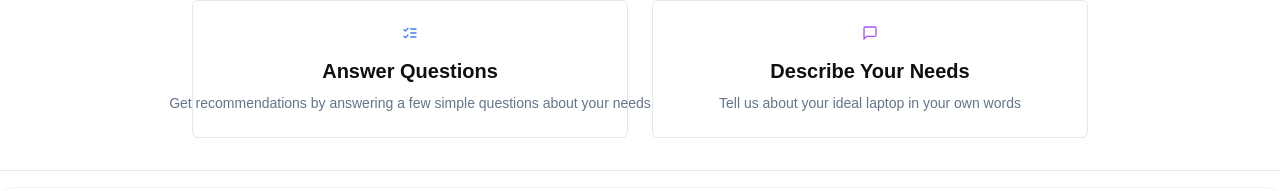
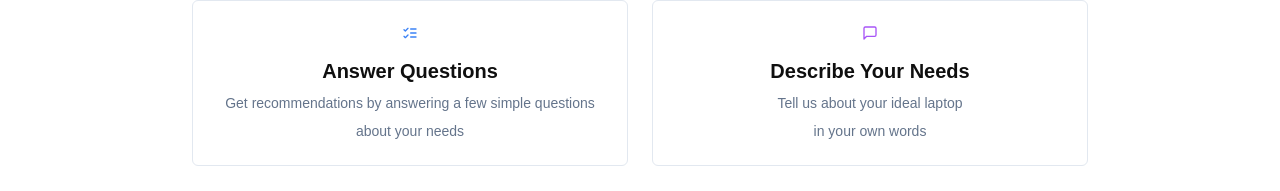
Before and after one commit to samh7/laptopie-nextjs, a Next.js app: page /home in a window 1280 px wide. Shown: the part 397-588 px from the top of the page. Built offline with nearby package versions, Linux system fonts and the light colour scheme; no server answers.

Commit message:
Refactor code

```diff
--- a/src/app/home/page.tsx
+++ b/src/app/home/page.tsx
@@ -1,6 +1,5 @@
 "use client";
 import { useRef, useState } from "react";
-import { BiLoaderCircle } from "react-icons/bi";
 import { HeroSection } from "@/components/home/HeroSection";
 import { QuizAnswers } from "@/lib/interfaces/interfaces";
 import { deleteLaptopsLocalStore, setLaptopsLocalStore } from "@/lib/utils";
@@ -16,10 +15,11 @@ export default function Home() {
   const [activeOption, setActiveOption] = useState("");
 
   const [getRecsName, setGetRecsName] = useState<string>("Get Recommendations");
-  const [submitName, setSubmitName] = useState<string | JSX.Element>("Submit");
+  const [submitName, setSubmitName] = useState("Submit");
 
   const handleUserAnswer = async (data: QuizAnswers) => {
     setGetRecsName("");
+    setSubmitName("")
     const res = await getRecommendations(data as QuizAnswers);
     try {
       deleteLaptopsLocalStore();
@@ -31,21 +31,12 @@ export default function Home() {
     setLaptopsLocalStore(apiReccomendations);
 
     setGetRecsName("Get Recommendations");
+    setSubmitName("Submit")
 
     redirect("/home/recommendations");
   };
   const textAreaRef = useRef<HTMLTextAreaElement>(null);
 
-  const describe = async () => {
-    setSubmitName(<BiLoaderCircle className="text-xl animate-spin" />);
-    const data = textAreaRef.current?.value;
-    const res = await getRecommendations(data as string);
-    const recommendations = res.aai;
-    console.log(res.aai);
-    setLaptopsLocalStore(recommendations);
-    setSubmitName("Submit");
-    redirect("/home/recommendations");
-  };
 
   return (
     <div className="min-h-screen">
@@ -61,11 +52,11 @@ export default function Home() {
       />
       <div className="mt-4">
         <InputOption
-          describe={describe}
-          submitName={submitName}
           activeOption={activeOption}
           getRecsName={setGetRecsName}
           handleUserAnswer={handleUserAnswer}
+          submitName={submitName}
+          setSubmitName={setSubmitName}
         />
       </div>
 
--- a/src/app/home/specifications/page.tsx
+++ b/src/app/home/specifications/page.tsx
@@ -21,7 +21,7 @@ export default function Specifications() {
   }, [searchTerm]);
 
   return (
-    <div className="min-h-screen bg-[#fafafa]">
+    <div className="min-h-screen px-4">
       <HeroSection />
       <SearchSection searchTerm={searchTerm} setSearchTerm={setSearchTerm} />
       <SpesList filteredSpecs={filteredSpecs} />
--- a/src/components/home/DescribeSection.tsx
+++ b/src/components/home/DescribeSection.tsx
@@ -2,21 +2,35 @@
 import { Button } from "@/components/ui/button";
 import { Card, CardContent, CardHeader, CardTitle } from "@/components/ui/card";
 import { Textarea } from "@/components/ui/textarea";
-import { BiPencil, BiLoaderCircle } from "react-icons/bi";
+import { BiLoaderCircle, BiPencil } from "react-icons/bi";
 import { motion } from "framer-motion";
+import { useRef, useState } from "react";
+import { getRecommendations } from "@/lib/action";
+import { setLaptopsLocalStore } from "@/lib/utils";
+import { redirect } from "next/navigation";
 // import { default } from '../../../tailwind.config';
 
 interface InputOptionProps {
-  describe: () => void;
-  submitName: string;
-  textAreaRef: React.RefObject<HTMLTextAreaElement>;
+  // describe: () => void;
+  // submitName: string;
+  // textAreaRef: React.RefObject<HTMLTextAreaElement>;
 }
 
-export default function DescribeSection({
-  describe,
-  submitName,
-  textAreaRef,
-}: InputOptionProps) {
+export default function DescribeSection({}: InputOptionProps) {
+  const [submitName, setSubmitName] = useState("Submit");
+
+  const textAreaRef = useRef<HTMLTextAreaElement>(null);
+  const describe = async () => {
+    setSubmitName("");
+    const data = textAreaRef.current?.value;
+    const res = await getRecommendations(data as string);
+    const recommendations = res.aai;
+    console.log(res.aai);
+    setLaptopsLocalStore(recommendations);
+    setSubmitName("Submit");
+    redirect("/home/recommendations");
+  };
+
   return (
     <motion.div
       initial={{ opacity: 0, y: 20 }}
@@ -37,10 +51,10 @@ export default function DescribeSection({
             ref={textAreaRef}
             className="min-h-[200px] resize-none"
             placeholder="Tell us about your ideal laptop. Consider mentioning:
-• Your intended use (gaming, work, study, etc.)
-• Preferred features (screen size, battery life, etc.)
-• Any specific requirements (budget, portability, etc.)
-• Performance needs (light browsing or heavy multitasking)"
+1. Your intended use (gaming, work, study, etc.)
+2. Preferred features (screen size, battery life, etc.)
+3. Any specific requirements (budget, portability, etc.)
+4. Performance needs (light browsing or heavy multitasking)"
             maxLength={350}
           />
           <div className="flex items-center justify-between">
--- a/src/components/home/InputOption.tsx
+++ b/src/components/home/InputOption.tsx
@@ -1,5 +1,4 @@
 // "use client";
-import { useRef } from "react";
 import QuizComponet from "./QuizComponet.jsx";
 import { QuizAnswers } from "@/lib/interfaces/interfaces";
 import DescribeSection from "./DescribeSection";
@@ -7,20 +6,19 @@ import DescribeSection from "./DescribeSection";
 interface InputOptionProps {
   activeOption: string;
   getRecsName: (name: string) => void;
+
   handleUserAnswer: (data: QuizAnswers) => void;
-  describe: () => void;
-  submitName: string | any;
+  submitName: string;
+  setSubmitName: (name: string) => void;
 }
 
 export default function InputOption({
   activeOption,
   getRecsName,
   handleUserAnswer,
-  describe,
   submitName,
+  setSubmitName,
 }: InputOptionProps) {
-  const textAreaRef = useRef<HTMLTextAreaElement>(null);
-
   switch (activeOption) {
     case "quiz":
       return (
@@ -30,17 +28,12 @@ export default function InputOption({
             onQuizComplete={(data: QuizAnswers) => {
               handleUserAnswer(data);
             }}
+            submitName={submitName}
           />
         </div>
       );
     case "describe":
-      return (
-        <DescribeSection
-          describe={describe}
-          submitName={submitName}
-          textAreaRef={textAreaRef}
-        />
-      );
+      return <DescribeSection />;
     default:
       return (
         <div className="bg-white rounded-xl shadow-sm p-8 border border-gray-100">
@@ -49,6 +42,7 @@ export default function InputOption({
             onQuizComplete={(data: QuizAnswers) => {
               handleUserAnswer(data);
             }}
+            submitName={submitName}
           />
         </div>
       );
--- a/src/components/home/OptionsSection.tsx
+++ b/src/components/home/OptionsSection.tsx
@@ -47,8 +47,9 @@ export default function OptionsSection({ activeOption, setActiveOption }: Option
                 <div className="space-y-2 text-center">
                   <h3 className="font-semibold text-xl">Answer Questions</h3>
                   <p className="text-muted-foreground text-sm">
-                    Get recommendations by answering a few simple questions about your needs
+                    Get recommendations by answering a few simple questions
                   </p>
+                  <p className="text-muted-foreground text-sm">about your needs</p>
                 </div>
               </Button>
             </motion.div>
@@ -71,8 +72,9 @@ export default function OptionsSection({ activeOption, setActiveOption }: Option
                 <div className="space-y-2 text-center">
                   <h3 className="font-semibold text-xl">Describe Your Needs</h3>
                   <p className="text-muted-foreground text-sm">
-                    Tell us about your ideal laptop in your own words
+                    Tell us about your ideal laptop
                   </p>
+                  <p className="text-muted-foreground text-sm">in your own words</p>
                 </div>
               </Button>
             </motion.div>
--- a/src/components/recommendations/HeroSection.tsx
+++ b/src/components/recommendations/HeroSection.tsx
@@ -31,15 +31,15 @@ export default function HeroSection({
           {/* Price Range Card */}
           <Card className="lg:col-span-4">
             <CardHeader>
-              <CardTitle>Investment Range</CardTitle>
+              <CardTitle>Price Range</CardTitle>
             </CardHeader>
             <CardContent className="space-y-6">
               <div>
                 <div className="flex justify-between mb-2">
-                  <span className="text-3xl font-bold">
+                  <span className="text-3xl  md:text-2xl font-bold">
                     KSH.{Math.min(...reccomendations.map((l) => l.priceRange)).toLocaleString()}
                   </span>
-                  <span className="text-3xl font-bold">
+                  <span className="text-3xl md:text-2xl font-bold">
                   KSH.{Math.max(...reccomendations.map((l) => l.priceRange)).toLocaleString()}
                   </span>
                 </div>
```
Also changed, not shown: src/components/home/QuizComponet.jsx (+36 -22 lines).
